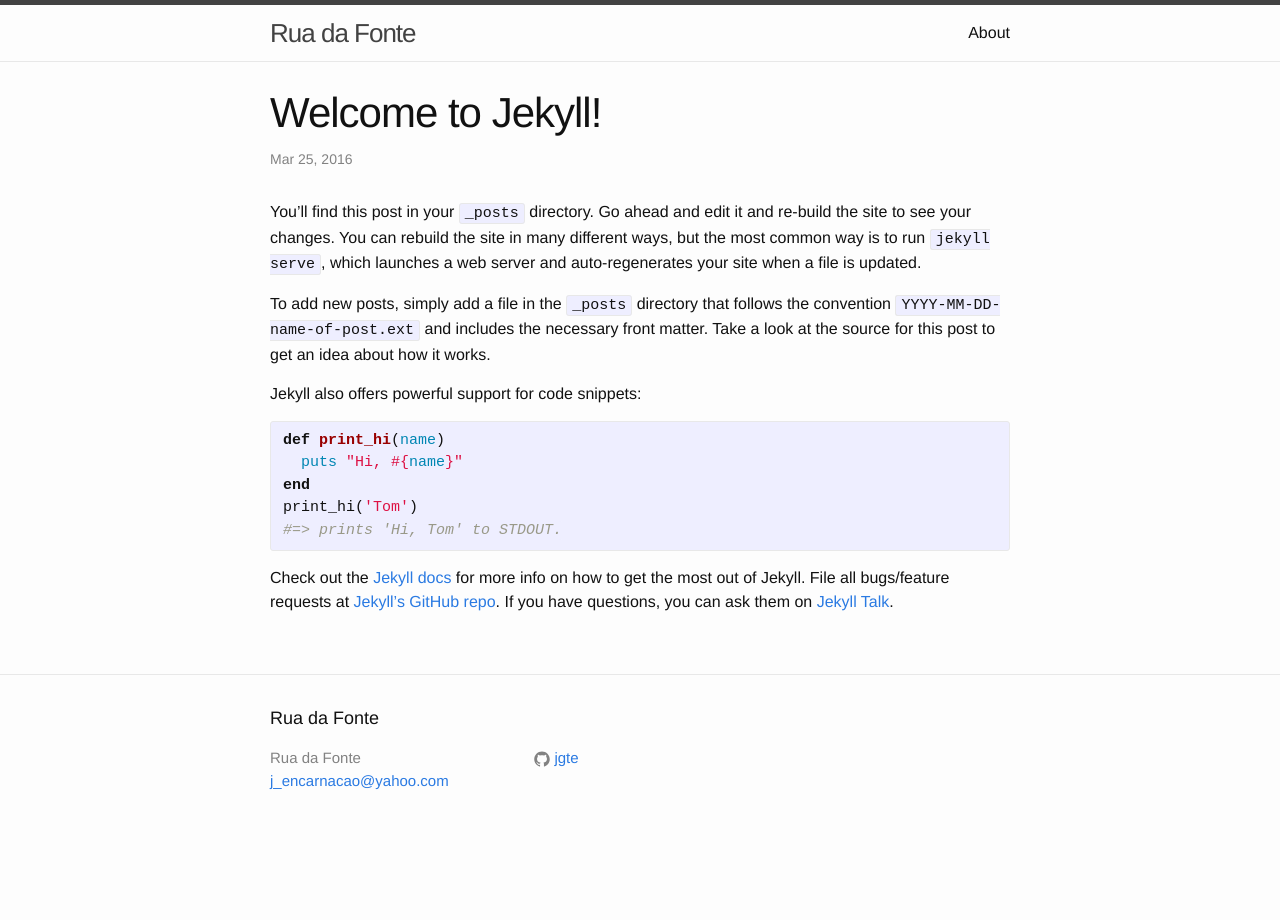
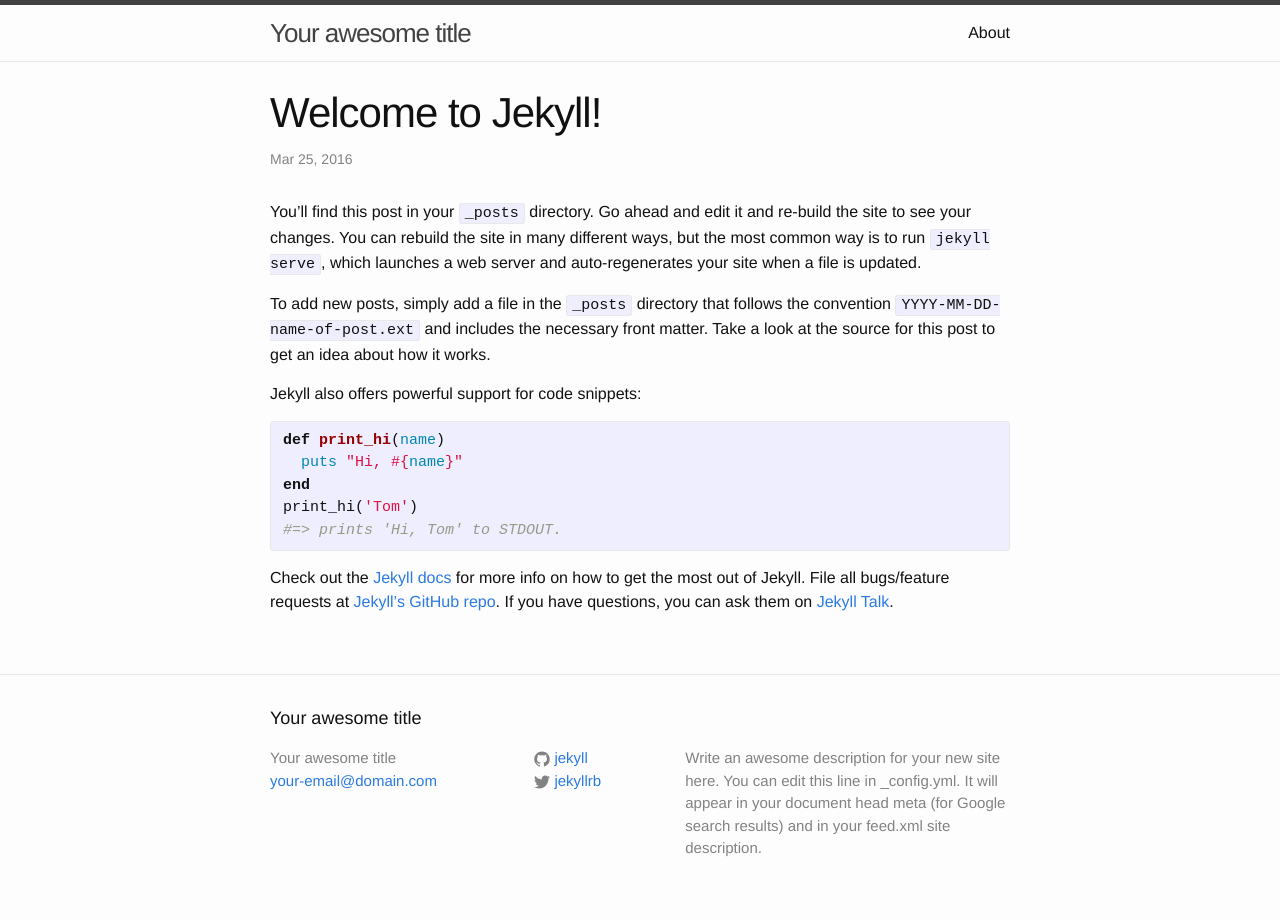
Before and after one commit to jgte/zh, a Jekyll site: the page built from _posts/2016-03-25-welcome-to-jekyll.markdown, in a window 1280 px wide. Built offline with Jekyll 4.4.1, drawn with Linux system fonts in a browser that asks for light colours.

Commit message:
still testing

```diff
--- a/_config.yml
+++ b/_config.yml
@@ -6,14 +6,16 @@
 # 'jekyll serve'. If you change this file, please restart the server process.
 
 # Site settings
-title: Rua da Fonte
-email: j_encarnacao@yahoo.com
+title: Your awesome title
+email: your-email@domain.com
 description: > # this means to ignore newlines until "baseurl:"
-baseurl: "/zh" # the subpath of your site, e.g. /blog
-url: "http://jgte.github.io" # the base hostname & protocol for your site
-twitter_username:
-github_username:  jgte
+  Write an awesome description for your new site here. You can edit this
+  line in _config.yml. It will appear in your document head meta (for
+  Google search results) and in your feed.xml site description.
+baseurl: "" # the subpath of your site, e.g. /blog
+url: "http://yourdomain.com" # the base hostname & protocol for your site
+twitter_username: jekyllrb
+github_username:  jekyll
 
 # Build settings
 markdown: kramdown
-pygments: true
--- a/_posts/2016-03-25-welcome-to-jekyll.markdown
+++ b/_posts/2016-03-25-welcome-to-jekyll.markdown
@@ -1,7 +1,7 @@
 ---
 layout: post
 title:  "Welcome to Jekyll!"
-date:   2016-03-25 22:42:19 +0000
+date:   2016-03-25 23:05:38 +0000
 categories: jekyll update
 ---
 You’ll find this post in your `_posts` directory. Go ahead and edit it and re-build the site to see your changes. You can rebuild the site in many different ways, but the most common way is to run `jekyll serve`, which launches a web server and auto-regenerates your site when a file is updated.
```
